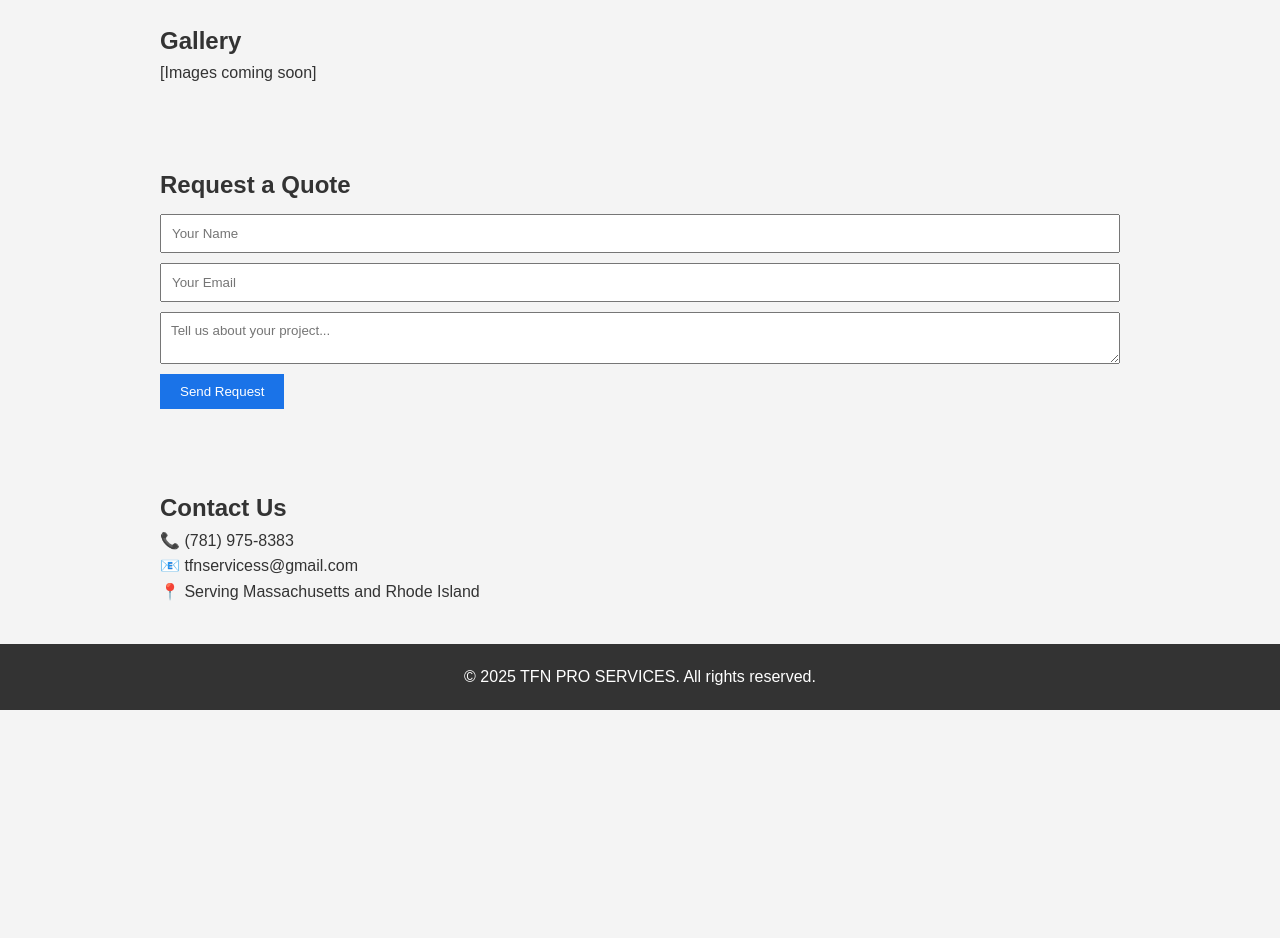
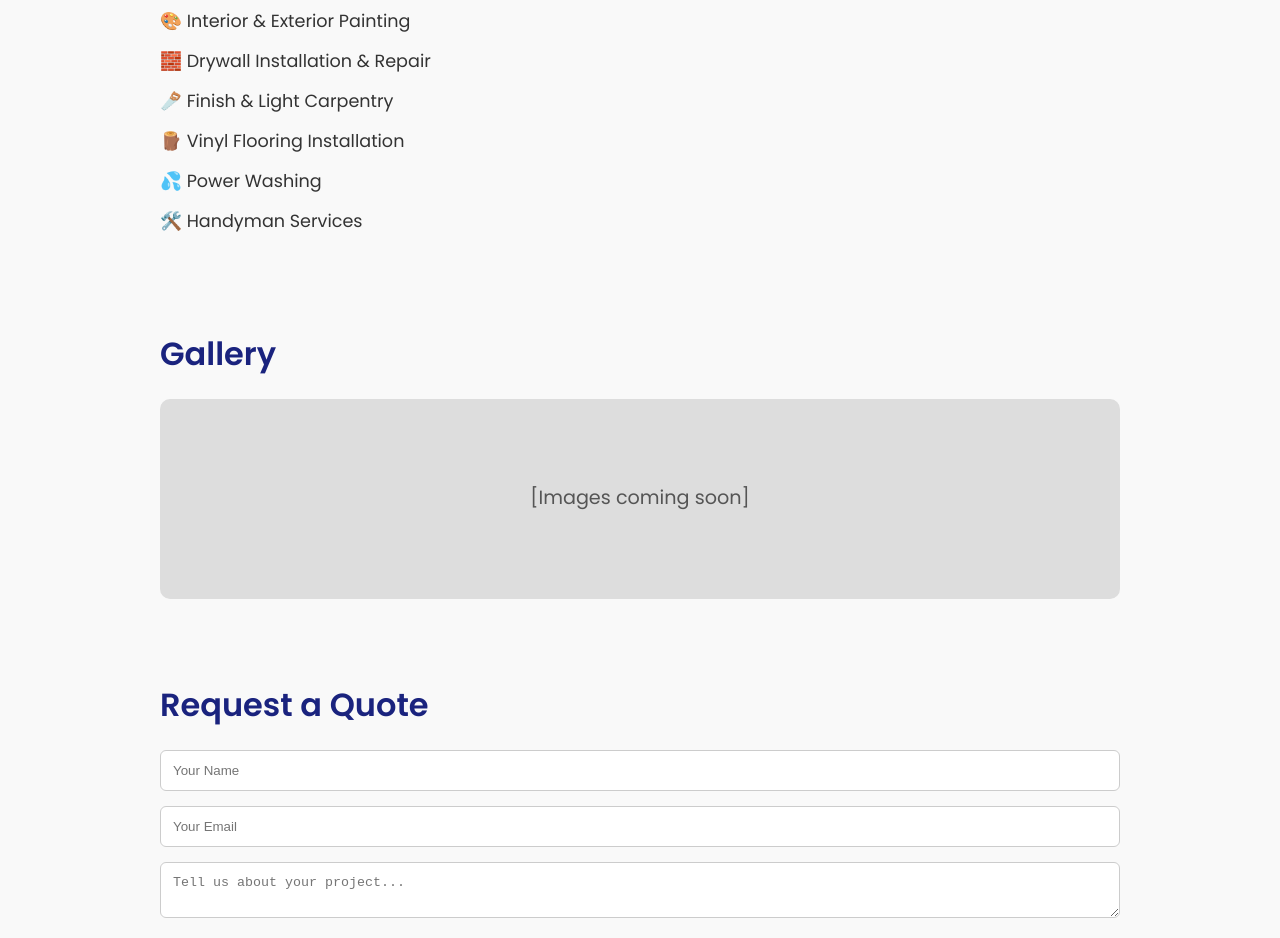
Before and after one commit to Tiagofreitasvr/tfnpro-site, a plain HTML site: page index.html in a window 1280 px wide. Shown: the part 642-1580 px from the top of the page. Before the commit the page ends 1352 px from the top, so only its background shows below. Drawn offline with Linux system fonts and the light colour scheme.

Commit message:
Add files via upload

```diff
--- a/index.html
+++ b/index.html
@@ -2,62 +2,65 @@
 <!DOCTYPE html>
 <html lang="en">
 <head>
-    <meta charset="UTF-8">
-    <meta name="viewport" content="width=device-width, initial-scale=1.0">
+  <meta charset="UTF-8" />
+  <meta name="viewport" content="width=device-width, initial-scale=1.0"/>
   <title>TFN PRO SERVICES</title>
-    <link rel="stylesheet" href="style.css">
+  <link href="https://fonts.googleapis.com/css2?family=Poppins:wght@400;600&display=swap" rel="stylesheet"/>
+  <link rel="stylesheet" href="style.css"/>
 </head>
 <body>
   <header>
+    <div class="container">
       <h1>TFN PRO SERVICES</h1>
       <p>Reliable renovation & handyman solutions across Massachusetts and Rhode Island.</p>
       <nav>
         <a href="#about">About</a>
         <a href="#services">Services</a>
         <a href="#gallery">Gallery</a>
-            <a href="#quote">Request a Quote</a>
+        <a href="#quote">Quote</a>
         <a href="#contact">Contact</a>
       </nav>
+    </div>
   </header>
 
-    <section id="about">
+  <section id="about" class="container">
     <h2>About Us</h2>
-        <p>At TFN PRO SERVICES, we take pride in delivering top-quality renovation and handyman services. With experience, dedication, and attention to detail, we serve homes and businesses across Massachusetts and Rhode Island.</p>
+    <p>We deliver high-quality renovation and handyman services with precision, care, and integrity. Proudly serving homes and businesses across Massachusetts and Rhode Island.</p>
   </section>
 
-    <section id="services">
+  <section id="services" class="container">
     <h2>Our Services</h2>
-        <ul>
-            <li>Interior & Exterior Painting</li>
-            <li>Drywall Installation & Repair</li>
-            <li>Finish & Light Carpentry</li>
-            <li>Vinyl Flooring Installation</li>
-            <li>Power Washing</li>
-            <li>Handyman Services</li>
+    <ul class="services-list">
+      <li>🎨 Interior & Exterior Painting</li>
+      <li>🧱 Drywall Installation & Repair</li>
+      <li>🪚 Finish & Light Carpentry</li>
+      <li>🪵 Vinyl Flooring Installation</li>
+      <li>💦 Power Washing</li>
+      <li>🛠️ Handyman Services</li>
     </ul>
   </section>
 
-    <section id="gallery">
+  <section id="gallery" class="container">
     <h2>Gallery</h2>
-        <p>[Images coming soon]</p>
+    <div class="gallery-placeholder">[Images coming soon]</div>
   </section>
 
-    <section id="quote">
+  <section id="quote" class="container">
     <h2>Request a Quote</h2>
     <form id="quoteForm">
-            <input type="text" placeholder="Your Name" required>
-            <input type="email" placeholder="Your Email" required>
+      <input type="text" placeholder="Your Name" required />
+      <input type="email" placeholder="Your Email" required />
       <textarea placeholder="Tell us about your project..." required></textarea>
       <button type="submit">Send Request</button>
     </form>
     <p id="quoteMessage"></p>
   </section>
 
-    <section id="contact">
+  <section id="contact" class="container">
     <h2>Contact Us</h2>
     <p>📞 (781) 975-8383</p>
     <p>📧 tfnservicess@gmail.com</p>
-        <p>📍 Serving Massachusetts and Rhode Island</p>
+    <p>📍 Massachusetts & Rhode Island</p>
   </section>
 
   <footer>
--- a/script.js
+++ b/script.js
@@ -1,6 +1,6 @@
 
 document.getElementById("quoteForm").addEventListener("submit", function(e) {
-    e.preventDefault();
-    document.getElementById("quoteMessage").textContent = "Thanks! We'll get back to you shortly.";
-    this.reset();
+  e.preventDefault();
+  document.getElementById("quoteMessage").textContent = "Thanks! We'll get back to you shortly.";
+  this.reset();
 });
--- a/style.css
+++ b/style.css
@@ -3,49 +3,106 @@
   margin: 0;
   padding: 0;
   box-sizing: border-box;
-    font-family: Arial, sans-serif;
 }
+
 body {
+  font-family: 'Poppins', sans-serif;
+  background: #f9f9f9;
+  color: #333;
   line-height: 1.6;
-    background-color: #f4f4f4;
-    color: #333;
 }
+
+.container {
+  max-width: 1000px;
+  margin: auto;
+  padding: 40px 20px;
+}
+
 header {
-    background-color: #1a73e8;
+  background-color: #1a237e;
   color: white;
-    padding: 40px 20px;
+  padding: 60px 20px;
   text-align: center;
 }
+
+header nav {
+  margin-top: 20px;
+}
+
 header nav a {
+  color: #ffeb3b;
+  margin: 0 12px;
+  text-decoration: none;
+  font-weight: 600;
+}
+
+h1 {
+  font-size: 2.5rem;
+}
+
+h2 {
+  margin-bottom: 20px;
+  font-size: 2rem;
+  color: #1a237e;
+}
+
+ul.services-list {
+  list-style: none;
+  padding-left: 0;
+}
+
+ul.services-list li {
+  margin-bottom: 12px;
+  font-size: 1.1rem;
+}
+
+form input, form textarea {
+  width: 100%;
+  padding: 12px;
+  margin-bottom: 15px;
+  border: 1px solid #ccc;
+  border-radius: 6px;
+}
+
+form button {
+  background: #1a237e;
   color: white;
-    margin: 0 10px;
-    text-decoration: none;
+  border: none;
+  padding: 12px 25px;
+  border-radius: 6px;
+  cursor: pointer;
   font-weight: bold;
 }
-section {
-    padding: 40px 20px;
-    max-width: 1000px;
-    margin: auto;
+
+form button:hover {
+  background: #0d155b;
 }
-form input, form textarea {
-    display: block;
-    width: 100%;
-    margin: 10px 0;
-    padding: 10px;
+
+.gallery-placeholder {
+  background: #ddd;
+  height: 200px;
+  border-radius: 10px;
+  display: flex;
+  align-items: center;
+  justify-content: center;
+  color: #555;
+  font-size: 1.2rem;
 }
-button {
-    background-color: #1a73e8;
-    color: white;
-    border: none;
-    padding: 10px 20px;
-    cursor: pointer;
-}
-button:hover {
-    background-color: #155ab6;
-}
+
 footer {
   text-align: center;
   padding: 20px;
-    background-color: #333;
+  background: #333;
   color: white;
+  font-size: 0.9rem;
 }
+
+/* Responsivo */
+@media (max-width: 600px) {
+  h1 {
+    font-size: 1.8rem;
+  }
+  h2 {
+    font-size: 1.5rem;
+  }
+}
```
Lines whose indentation alone changed are shown as unchanged.
